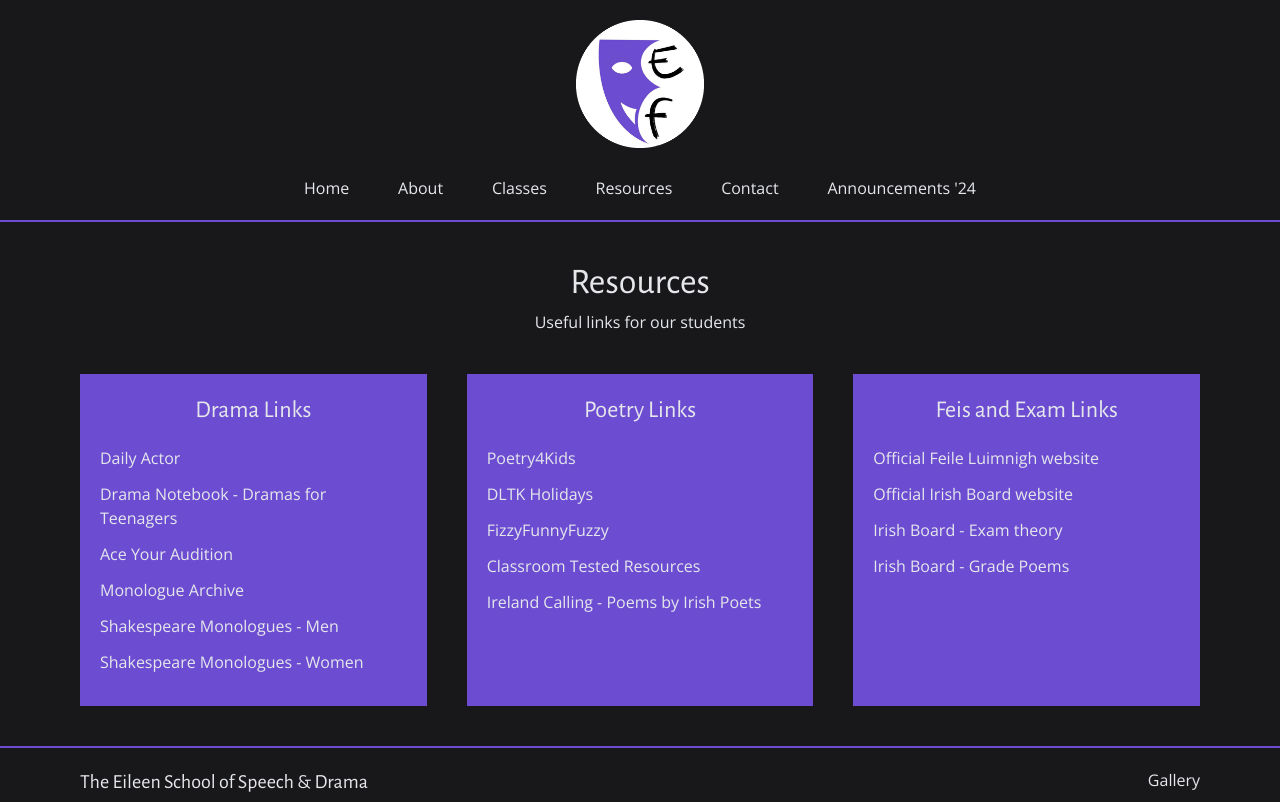
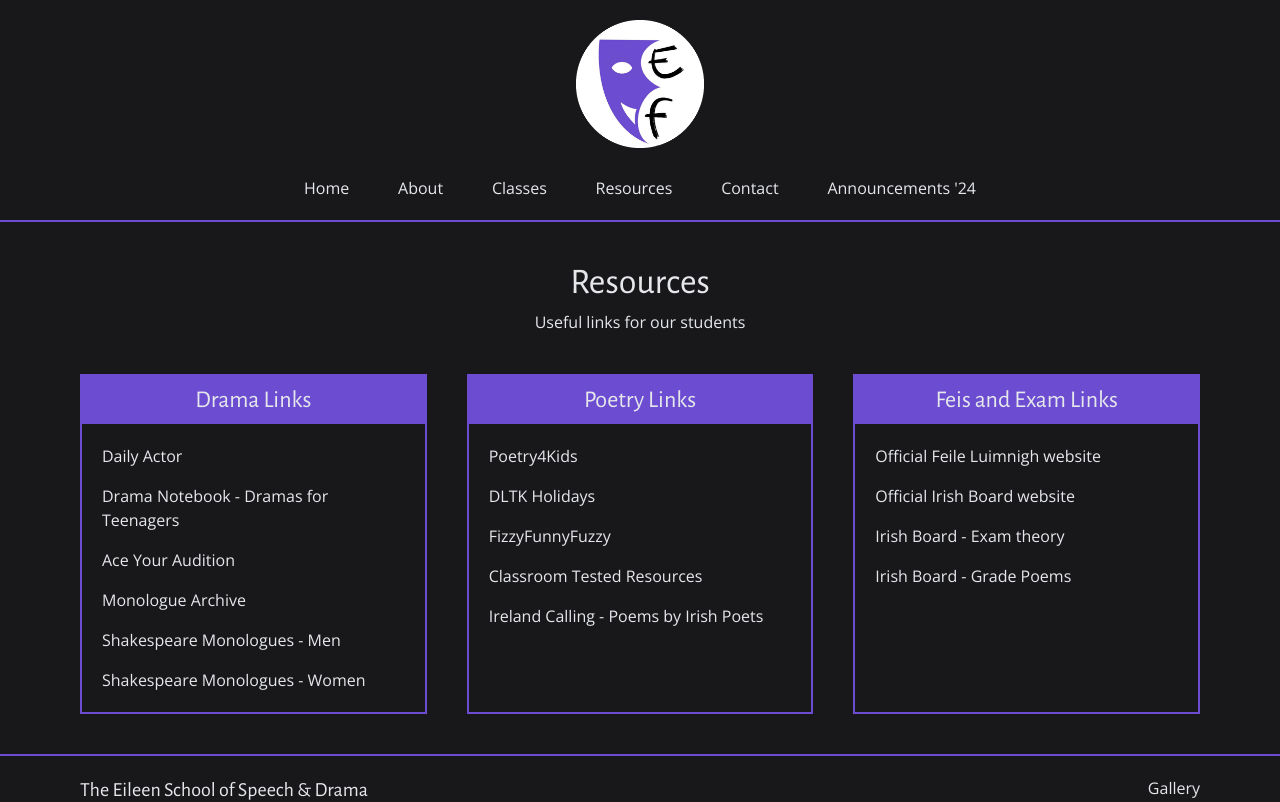
Before and after one commit to kailafitz/eileen-fitzgerald-school, a Next.js app: page /resources in a window 1280 px wide. Shown: the top 802 px of the page. Built offline with nearby package versions, Linux system fonts and the light colour scheme.

Commit message:
Resources table re-design

```diff
--- a/app/resources/page.tsx
+++ b/app/resources/page.tsx
@@ -3,7 +3,6 @@ import Container from "@/components/custom/container";
 import { Metadata } from "next";
 import Link from "next/link";
 import MotionDiv from "@/components/custom/motionDiv";
-import { ANIMATION_DELAY_1 } from "@/lib/globals";
 import SectionHeading from "@/components/custom/sectionHeading";
 import LinkAnimation from "@/components/custom/linkAnimation";
 
@@ -85,19 +84,19 @@ const Resources = () => {
           return (
             <MotionDiv
               key={`${linkGroup.title}_${i}`}
-              className="bg-primary p-5 w-full md:w-1/3 mx-auto"
+              className="w-full md:w-1/3 mx-auto border-primary border-2"
             >
-              <h2 className="font-heading text-2xl mb-5 text-center">
+              <h2 className="font-heading text-2xl text-center bg-primary py-2">
                 {linkGroup.title}
               </h2>
-              <div className="flex flex-col">
+              <div className="flex flex-col p-5 space-y-4">
                 {linkGroup.links.map((link, i) => {
                   return (
                     <Link
                       key={`${link.label}_${i}`}
                       href={link.link}
                       target="_blank"
-                      className="mb-3 relative w-fit block"
+                      className="relative w-fit block"
                     >
                       <LinkAnimation>{link.label}</LinkAnimation>
                     </Link>
--- a/components/custom/footer.tsx
+++ b/components/custom/footer.tsx
@@ -72,7 +72,7 @@ const Footer = () => {
             <LinkAnimation>Locations</LinkAnimation>
           </Link>
           {/* Social media icons */}
-          <div className="flex flex-row justify-center md:justify-end space-x-5">
+          <div className="flex flex-row justify-center md:justify-end space-x-5 pt-1">
             <Link
               href="https://www.facebook.com/eileenfitzgeraldschoolofspeechanddrama"
               target="_blank"
--- a/components/custom/linkAnimation.tsx
+++ b/components/custom/linkAnimation.tsx
@@ -14,8 +14,8 @@ const LinkAnimation = (props: Props) => {
           ? "before:w-full before:h-0.5 before:absolute before:block before:-bottom-0.5 before:left-0 before:bg-gray-200 before:scale-x-100"
           : ""
       } after:w-full after:h-0.5 after:absolute after:block after:${
-        props.mb ? "-bottom-2" : "-bottom-0.5"
-      } after:left-0 after:bg-primary after:scale-x-0 after:transition-all hover:after:scale-x-100 z-20`}
+        props.mb ? "mt-2" : "-bottom-0.5"
+      } after:left-0 after:bg-primary after:scale-x-0 after:transition-all hover:after:scale-x-100`}
     >
       {props.children}
     </span>
```
